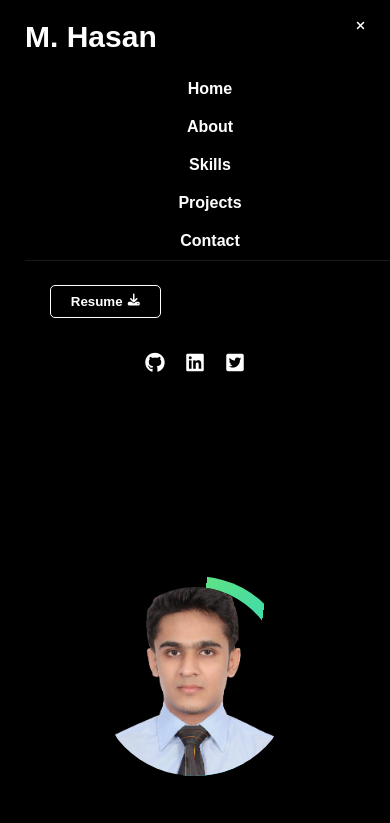
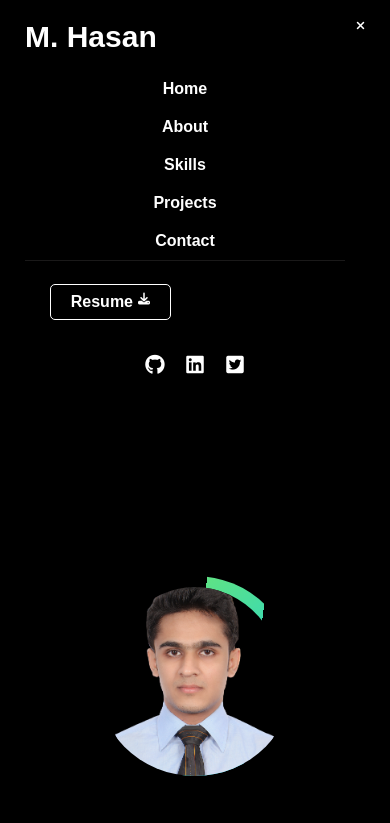
Before and after one commit to mHasan1037/portfolio, a website with bundled scripts: page index.html in a window 390 px wide. Both pictures are taken after a click on the element 359 px from the left and 37 px from the top of the page. Shown: the top 823 px of the page. Built offline with nearby package versions, Linux system fonts and the light colour scheme.

Commit message:
added the resume in the portfolioand fixed the responsive issue of the navbar

```diff
--- a/index.html
+++ b/index.html
@@ -14,17 +14,16 @@
             <nav>
                 <h3>M. Hasan</h3>
                 <ul id="nav-items">
-                    <li><a href="#home-sec">Home</a></li>
-                    <li><a href="#about-sec">About</a></li>
-                    <li><a href="#skills-sec">Skills</a></li>
-                    <li><a href="#project-sec">Projects</a></li>
-                    <li><a href="#contact-sec">Contact</a></li>
+                    <li><a class="navLink" href="#home-sec">Home</a></li>
+                    <li><a class="navLink" href="#about-sec">About</a></li>
+                    <li><a class="navLink" href="#skills-sec">Skills</a></li>
+                    <li><a class="navLink" href="#project-sec">Projects</a></li>
+                    <li><a class="navLink" href="#contact-sec">Contact</a></li>
                 </ul>
                 <div  id="burger-menu">
                     <i class="fa-solid fa-bars"></i>
                     <i class="fa-solid fa-xmark"></i>
                 </div>
-
             </nav>
         </header>
 
@@ -39,10 +38,10 @@
                             <span class="text first-text">I'm a</span>
                             <span class="text sec-text">Front end developer</span>
                     </div>
-                    <button class="hero-btn">
+                    <a href="Mahmudul_Hasan.pdf" target="_blank" class="hero-btn">
                         Resume
                         <i class="fa-solid fa-download"></i>
-                    </button>
+                    </a>
                </div>
                <div class="hero-social-icon">
                     <a href="https://github.com/mHasan1037" target="_blank"><i class="fa-brands fa-github"></i></a>
--- a/portfolio.css
+++ b/portfolio.css
@@ -45,7 +45,10 @@ body{
 }
 
 header{
-    margin-top: 20px;
+    position: sticky;
+    top: 0;
+    background-color: var(--black-body);
+    z-index: 1000;
 }
 
 nav{
@@ -54,6 +57,7 @@ nav{
     grid-template-rows: auto auto;
     grid-template-areas:
     "h n";
+    padding-top: 20px;
 }
 
 nav h3{
@@ -643,7 +647,7 @@ textarea:focus{
         justify-self: stretch;
         flex-direction: column;
         align-items: center;
-        margin-top: 20px;
+        padding-top: 20px;
         height: 0;
         overflow: hidden;
         z-index: 5;
--- a/portfolio.js
+++ b/portfolio.js
@@ -21,6 +21,37 @@ menuBtn.addEventListener('click', ()=>{
     }
 
 })
+
+
+//fixing the nav bar...
+
+const navLinks = document.querySelectorAll('.navLink')
+
+window.addEventListener('resize', navHideResponsive)
+
+function navHideResponsive(){
+    if(window.innerWidth < 768){
+        navLinks.forEach((link, idx)=>{
+            link.addEventListener('click', ()=>{
+                navItems.classList.toggle('showNav')
+
+                menuOpen = !menuOpen;
+
+                if(menuOpen){
+                    burgerIcon.style.display = 'none';
+                    navCloseIcon.style.display = 'block';
+                    } else {
+                        burgerIcon.style.display = 'block';
+                        navCloseIcon.style.display = 'none';
+                    }
+            })
+        })
+    }
+}
+
+navHideResponsive()
+
+
 
 // typewritter effect text change
 const text = document.querySelector('.sec-text');
@@ -125,7 +156,4 @@ function getModal(idIs){
     closeModal.addEventListener('click', ()=>{
         modalContainer.classList.remove('modal-visible')
     })
-
-    console.log(id)
-    console.log(res)
 }
```
Also changed, not shown: 1 other file.
